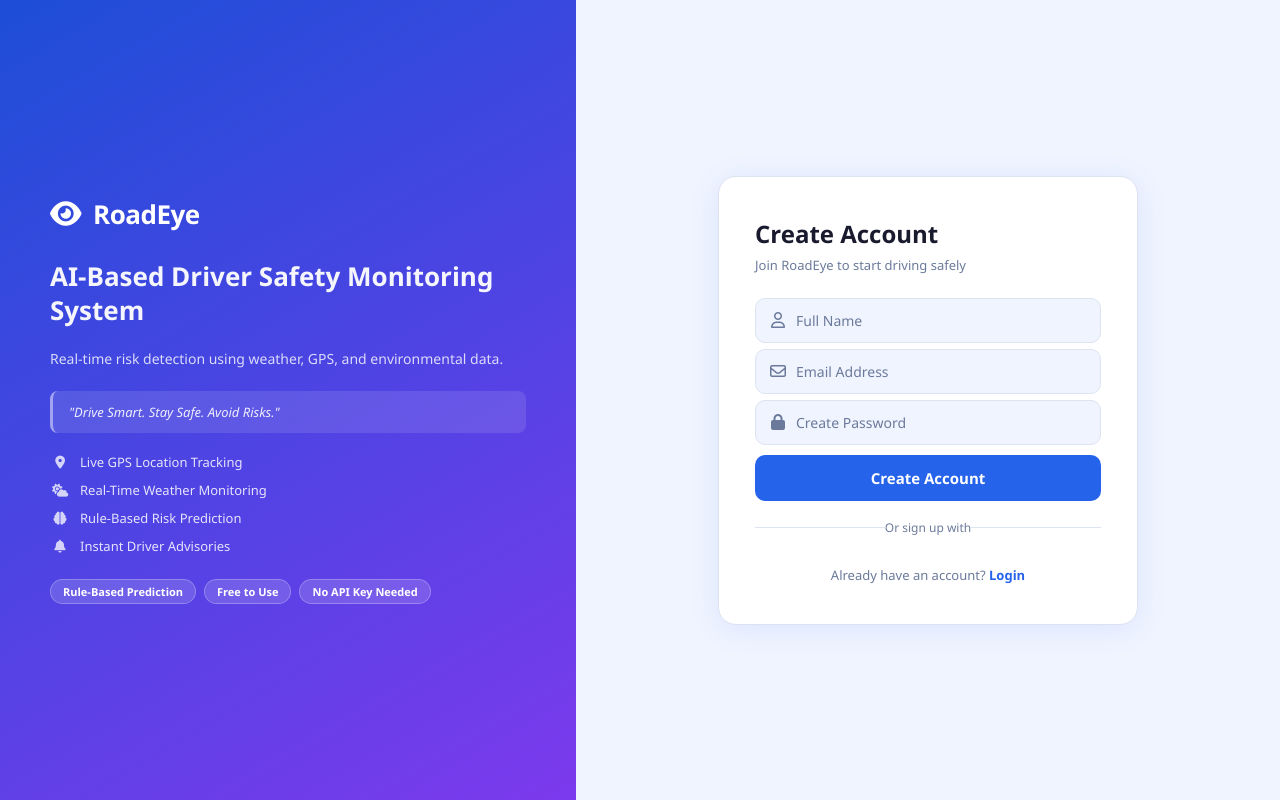
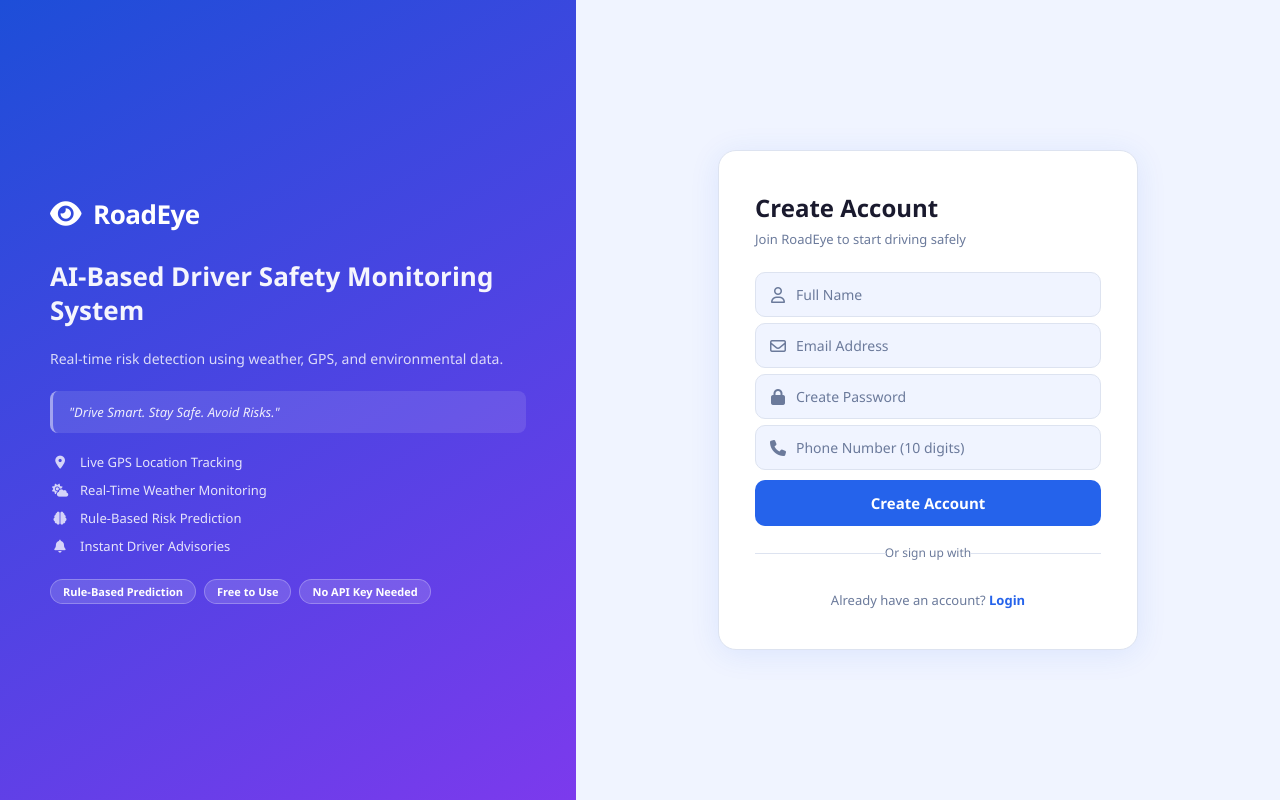
Before and after one commit to lochan613/roadeye-ai, a Flask app: page /signup in a window 1280 px wide. Run offline with Flask 3, Linux system fonts and the light colour scheme; some libraries are stand-ins or nearby versions.

Commit message:
Changed the code

```diff
--- a/templates/signup.html
+++ b/templates/signup.html
@@ -66,7 +66,12 @@
 
         </div>
         <span class="field-error" id="passErr"></span>
-
+<div class="input-group">
+  <i class="fa-solid fa-phone"></i>
+  <input type="tel" name="phone" id="phone"
+    placeholder="Phone Number (10 digits)" maxlength="10">
+</div>
+<span class="field-error" id="phoneErr"></span>
         <button type="submit" class="auth-btn">Create Account</button>
 
         <div class="divider-line"><span>Or sign up with</span></div>
```
